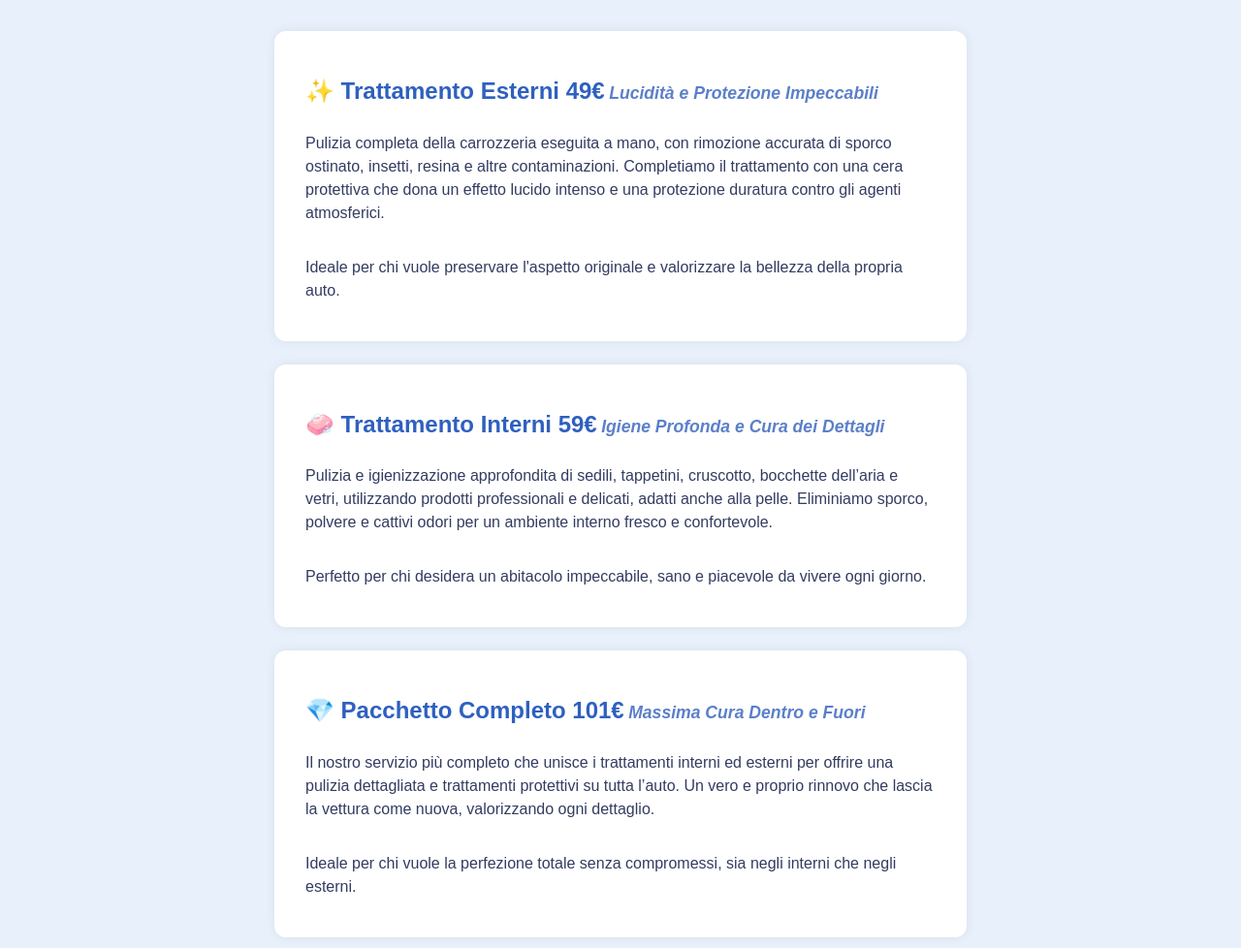
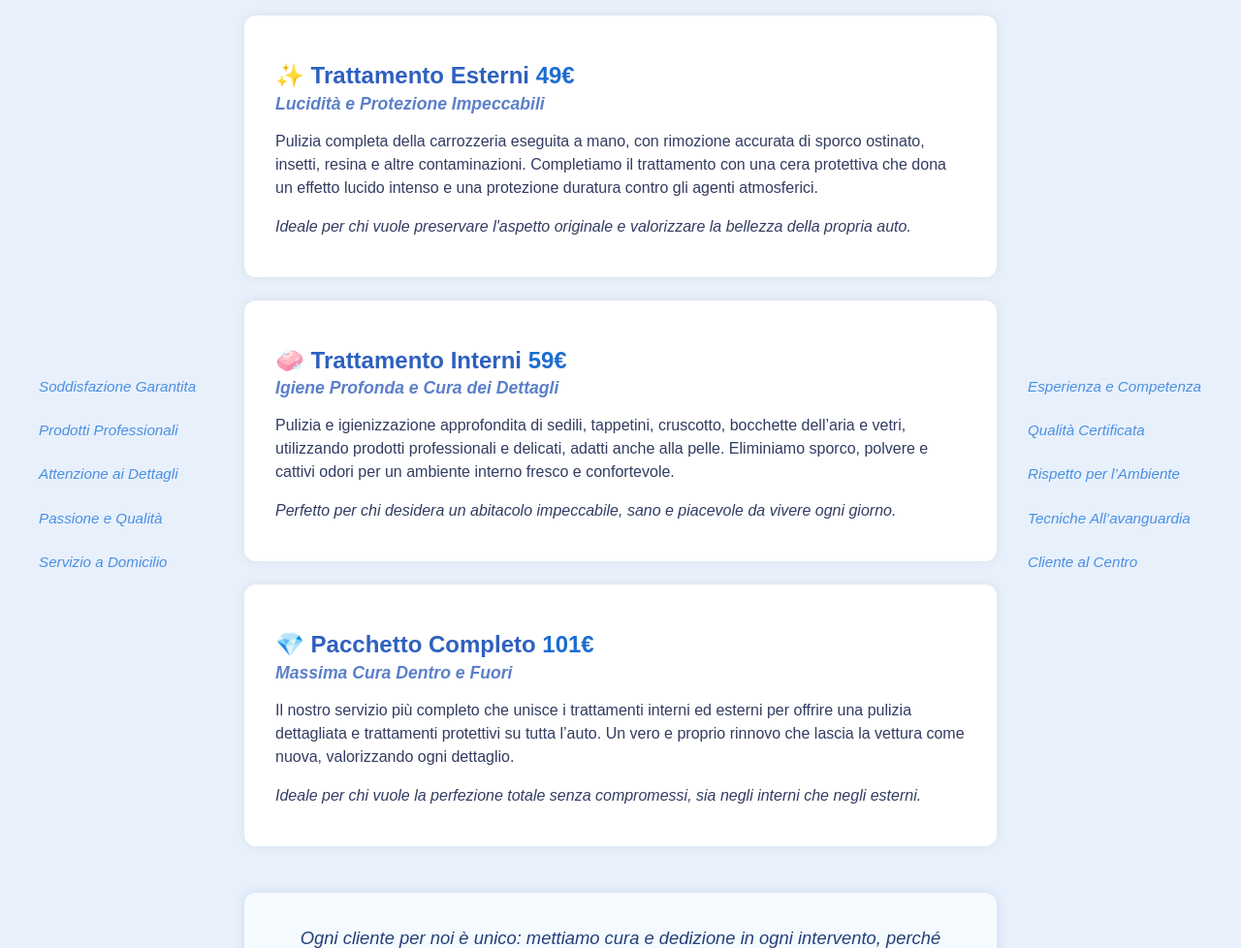
Before and after one commit to DetailingPro/DetailingProTrento, a plain HTML site: page index.html in a window 1280 px wide. Shown: the part 720-1698 px from the top of the page at 97% size. Drawn offline with nearby package versions, Linux system fonts and the light colour scheme.

Commit message:
Update index.html

```diff
--- a/index.html
+++ b/index.html
@@ -13,7 +13,52 @@
       padding: 0;
       background: #e8f0fb;
       color: #222;
+      overflow-x: hidden;
     }
+
+    /* Layout a 3 colonne */
+    .container {
+      display: flex;
+      max-width: 1200px;
+      margin: auto;
+      padding: 2rem 1rem;
+      gap: 2rem;
+    }
+
+    /* Colonne laterali */
+    .side-column {
+      flex: 1;
+      max-width: 180px;
+      color: #4a90e2;
+      font-style: italic;
+      font-size: 0.95rem;
+      line-height: 1.4;
+      display: flex;
+      flex-direction: column;
+      justify-content: center;
+      user-select: none;
+    }
+
+    .side-column span {
+      margin-bottom: 1.5rem;
+      transition: transform 0.3s ease, color 0.3s ease;
+      cursor: default;
+    }
+    .side-column span:hover {
+      transform: scale(1.1);
+      color: #1c3e70;
+    }
+
+    /* Colonna centrale contenuti */
+    .main-column {
+      flex: 3;
+      max-width: 900px;
+      margin: auto;
+      display: flex;
+      flex-direction: column;
+      gap: 3rem;
+    }
+
     /* Classe globale per testo interattivo */
     .interactive-text {
       display: inline-block;
@@ -43,22 +88,17 @@
       font-style: italic;
       color: #dde7f6;
     }
-    .gallery, .servizi, .perche, .contatti {
-      padding: 2rem;
-      max-width: 900px;
-      margin: auto;
-      text-align: center;
+
+    .gallery {
+      display: flex;
+      justify-content: center;
+      gap: 1.2rem;
+      flex-wrap: wrap;
       opacity: 0;
       transform: translateY(20px);
       animation-fill-mode: forwards;
       animation-duration: 1s;
       animation-timing-function: ease-out;
-    }
-    .gallery {
-      display: flex;
-      justify-content: center;
-      gap: 1.2rem;
-      flex-wrap: wrap;
     }
     .gallery img {
       width: 300px;
@@ -73,11 +113,21 @@
       transform: scale(1.07);
       box-shadow: 0 6px 20px rgba(0,0,0,0.25);
     }
+
+    .servizi {
+      opacity: 0;
+      transform: translateY(20px);
+      animation-fill-mode: forwards;
+      animation-duration: 1s;
+      animation-timing-function: ease-out;
+      display: flex;
+      flex-direction: column;
+      gap: 1.5rem;
+      color: #1a2a4f;
+    }
     .servizio {
       background: white;
-      margin: 1.5rem auto;
       padding: 1.5rem 2rem;
-      max-width: 650px;
       border-radius: 12px;
       box-shadow: 0 0 12px rgba(0,0,0,0.07);
       text-align: left;
@@ -102,19 +152,26 @@
       font-size: 1rem;
       color: #333c62;
     }
+
     .perche {
       background: #f5faff;
       border-radius: 12px;
       box-shadow: 0 0 12px rgba(46,96,191,0.15);
-      margin: 3rem auto;
-      max-width: 750px;
       padding: 2rem 2.5rem;
       color: #234078;
       font-style: italic;
       font-size: 1.15rem;
       line-height: 1.6;
       text-align: center;
+      opacity: 0;
+      transform: translateY(20px);
+      animation-fill-mode: forwards;
+      animation-duration: 1s;
+      animation-timing-function: ease-out;
+      max-width: 750px;
+      margin: 0 auto;
     }
+
     .contatti {
       background: #d9e6fb;
       padding: 2.5rem;
@@ -162,6 +219,36 @@
       animation-duration: 1s;
       animation-timing-function: ease-out;
     }
+
+    /* Responsive per colonne */
+    @media (max-width: 1024px) {
+      .container {
+        flex-direction: column;
+        padding: 1rem;
+      }
+      .side-column {
+        max-width: 100%;
+        flex-direction: row;
+        justify-content: center;
+        gap: 2rem;
+        margin-bottom: 2rem;
+      }
+      .side-column span {
+        margin-bottom: 0;
+      }
+    }
+    @media (max-width: 600px) {
+      header {
+        font-size: 2.4rem;
+      }
+      .gallery img {
+        width: 90vw;
+        height: auto;
+      }
+      .servizio {
+        padding: 1rem;
+      }
+    }
   </style>
 </head>
 <body>
@@ -170,77 +257,85 @@
     <p class="interactive-text">Esperti nella cura degli interni ed esterni auto a domicilio</p>
   </header>
 
+  <div class="container">
+    <div class="side-column">
+      <span class="interactive-text">Soddisfazione Garantita</span>
+      <span class="interactive-text">Prodotti Professionali</span>
+      <span class="interactive-text">Attenzione ai Dettagli</span>
+      <span class="interactive-text">Passione e Qualità</span>
+      <span class="interactive-text">Servizio a Domicilio</span>
+    </div>
+
+    <main class="main-column">
       <section class="gallery fade-in" style="animation-delay: 0.2s;">
         <h2 class="interactive-text">Galleria Interni Auto</h2>
         <img src="https://www.sanitysystem.it/contents/img-articolo-06-dicembre-2021-02.jpg" alt="Interno auto 1" />
-    <img src="https://rsautodetailing.it/cdn/shop/files/inter_copia.jpg?v=1694388111&width=3840" alt="Interno auto 2" />
-    <img src="https://rencarsrl.it/wp-content/uploads/2024/11/car-detailing-plastic-care.jpg" alt="Interno auto 3" />
+        <img src="https://rsautodetailing.it/cdn/shop/files/inter_copia.jpg?v=1694388111&width=450" alt="Interno auto 2" />
+        <img src="https://d1qb2nb5cznatu.cloudfront.net/companies/810e9070-4346-11e6-a0d9-7d55d643fa1b.png" alt="Interno auto 3" />
       </section>
 
-  <section class="servizi fade-in" style="animation-delay: 0.4s;">
+      <section class="servizi fade-in" style="animation-delay: 0.5s;">
         <h2 class="interactive-text">I Nostri Servizi</h2>
+        <article class="servizio interactive-text">
+          <h3>✨ Trattamento Esterni <span style="color:#1c6dd0;">49€</span></h3>
+          <h4>Lucidità e Protezione Impeccabili</h4>
+          <p>Pulizia completa della carrozzeria eseguita a mano, con rimozione accurata di sporco ostinato, insetti, resina e altre contaminazioni. Completiamo il trattamento con una cera protettiva che dona un effetto lucido intenso e una protezione duratura contro gli agenti atmosferici.</p>
+          <p><em>Ideale per chi vuole preservare l'aspetto originale e valorizzare la bellezza della propria auto.</em></p>
+        </article>
+        <article class="servizio interactive-text">
+          <h3>🧼 Trattamento Interni <span style="color:#1c6dd0;">59€</span></h3>
+          <h4>Igiene Profonda e Cura dei Dettagli</h4>
+          <p>Pulizia e igienizzazione approfondita di sedili, tappetini, cruscotto, bocchette dell’aria e vetri, utilizzando prodotti professionali e delicati, adatti anche alla pelle. Eliminiamo sporco, polvere e cattivi odori per un ambiente interno fresco e confortevole.</p>
+          <p><em>Perfetto per chi desidera un abitacolo impeccabile, sano e piacevole da vivere ogni giorno.</em></p>
+        </article>
+        <article class="servizio interactive-text">
+          <h3>💎 Pacchetto Completo <span style="color:#1c6dd0;">101€</span></h3>
+          <h4>Massima Cura Dentro e Fuori</h4>
+          <p>Il nostro servizio più completo che unisce i trattamenti interni ed esterni per offrire una pulizia dettagliata e trattamenti protettivi su tutta l’auto. Un vero e proprio rinnovo che lascia la vettura come nuova, valorizzando ogni dettaglio.</p>
+          <p><em>Ideale per chi vuole la perfezione totale senza compromessi, sia negli interni che negli esterni.</em></p>
+        </article>
+      </section>
 
-    <div class="servizio">
-      <h3 class="interactive-text">✨ Trattamento Esterni 49€</h3>
-      <h4 class="interactive-text">Lucidità e Protezione Impeccabili</h4>
-      <p class="interactive-text">
-        Pulizia completa della carrozzeria eseguita a mano, con rimozione accurata di sporco ostinato, insetti, resina e altre contaminazioni. Completiamo il trattamento con una cera protettiva che dona un effetto lucido intenso e una protezione duratura contro gli agenti atmosferici.
-      </p>
-      <p class="interactive-text">
-        Ideale per chi vuole preservare l'aspetto originale e valorizzare la bellezza della propria auto.
-      </p>
+      <section class="perche fade-in" style="animation-delay: 0.8s;">
+        Ogni cliente per noi è unico: mettiamo cura e dedizione in ogni intervento, perché ogni auto racconta una storia. La nostra missione è esaltare il valore e il comfort del tuo veicolo, con soluzioni personalizzate che rispettano ogni materiale e ogni dettaglio. Crediamo che prendersi cura della propria auto significhi anche migliorare l’esperienza di guida e la soddisfazione quotidiana.
+      </section>
+
+      <section class="contatti fade-in" style="animation-delay: 1.1s;">
+        <p>Siamo disponibili a domicilio per ogni esigenza del cliente, in tutta la zona di Trento e dintorni.</p>
+        <p>📞 <a href="tel:+393471503119">Telefono / WhatsApp: +39 347 150 3119</a></p>
+        <p>📧 <a href="mailto:DetailingProTrento@gmail.com">Email: DetailingProTrento@gmail.com</a></p>
+        <p>📍 Zona: Trento e provincia</p>
+      </section>
+    </main>
+
+    <div class="side-column">
+      <span class="interactive-text">Esperienza e Competenza</span>
+      <span class="interactive-text">Qualità Certificata</span>
+      <span class="interactive-text">Rispetto per l’Ambiente</span>
+      <span class="interactive-text">Tecniche All’avanguardia</span>
+      <span class="interactive-text">Cliente al Centro</span>
+    </div>
   </div>
 
-    <div class="servizio">
-      <h3 class="interactive-text">🧼 Trattamento Interni 59€</h3>
-      <h4 class="interactive-text">Igiene Profonda e Cura dei Dettagli</h4>
-      <p class="interactive-text">
-        Pulizia e igienizzazione approfondita di sedili, tappetini, cruscotto, bocchette dell’aria e vetri, utilizzando prodotti professionali e delicati, adatti anche alla pelle. Eliminiamo sporco, polvere e cattivi odori per un ambiente interno fresco e confortevole.
-      </p>
-      <p class="interactive-text">
-        Perfetto per chi desidera un abitacolo impeccabile, sano e piacevole da vivere ogni giorno.
-      </p>
-    </div>
-
-    <div class="servizio">
-      <h3 class="interactive-text">💎 Pacchetto Completo 101€</h3>
-      <h4 class="interactive-text">Massima Cura Dentro e Fuori</h4>
-      <p class="interactive-text">
-        Il nostro servizio più completo che unisce i trattamenti interni ed esterni per offrire una pulizia dettagliata e trattamenti protettivi su tutta l’auto. Un vero e proprio rinnovo che lascia la vettura come nuova, valorizzando ogni dettaglio.
-      </p>
-      <p class="interactive-text">
-        Ideale per chi vuole la perfezione totale senza compromessi, sia negli interni che negli esterni.
-      </p>
-    </div>
-  </section>
-
-  <section class="perche fade-in" style="animation-delay: 0.6s;">
-    <p class="interactive-text">
-      Ogni cliente per noi è unico: mettiamo cura e dedizione in ogni intervento, perché ogni auto racconta una storia. La nostra missione è esaltare il valore e il comfort del tuo veicolo, con soluzioni personalizzate che rispettano ogni materiale e ogni dettaglio. Crediamo che prendersi cura della propria auto significhi anche migliorare l’esperienza di guida e la soddisfazione quotidiana.
-    </p>
-  </section>
-
-  <section class="contatti fade-in" style="animation-delay: 0.8s;">
-    <h2 class="interactive-text">Contattaci</h2>
-    <p class="interactive-text">Siamo disponibili a domicilio per ogni esigenza del cliente, in tutta la zona di Trento e dintorni.</p>
-    <p class="interactive-text">
-      📞 <strong>Telefono / WhatsApp:</strong> <a href="https://wa.me/393471503119" target="_blank">+39 347 150 3119</a><br />
-      📧 <strong>Email:</strong> <a href="mailto:DetailingProTrento@gmail.com">DetailingProTrento@gmail.com</a><br />
-      📍 <strong>Zona:</strong> Trento e provincia
-    </p>
-  </section>
-
   <footer>
-    <p class="interactive-text">© 2025 Detailing Pro - Tutti i diritti riservati</p>
+    &copy; 2025 DetailingProTrento. Tutti i diritti riservati.
   </footer>
 
   <script>
-    // Attiva animazioni fade-in al caricamento
-    window.addEventListener('DOMContentLoaded', () => {
-      const fadeIns = document.querySelectorAll('.fade-in');
-      fadeIns.forEach((el) => {
+    // Attiva animazioni fade-in scrollando la pagina (optional)
+    const fadeEls = document.querySelectorAll('.fade-in');
+    function checkFade() {
+      fadeEls.forEach(el => {
+        const rect = el.getBoundingClientRect();
+        if(rect.top < window.innerHeight - 100) {
           el.style.animationPlayState = 'running';
+        }
       });
+    }
+    window.addEventListener('scroll', checkFade);
+    window.addEventListener('load', () => {
+      fadeEls.forEach(el => el.style.animationPlayState = 'paused');
+      checkFade();
     });
   </script>
 </body>
```
Lines whose indentation alone changed are shown as unchanged.
